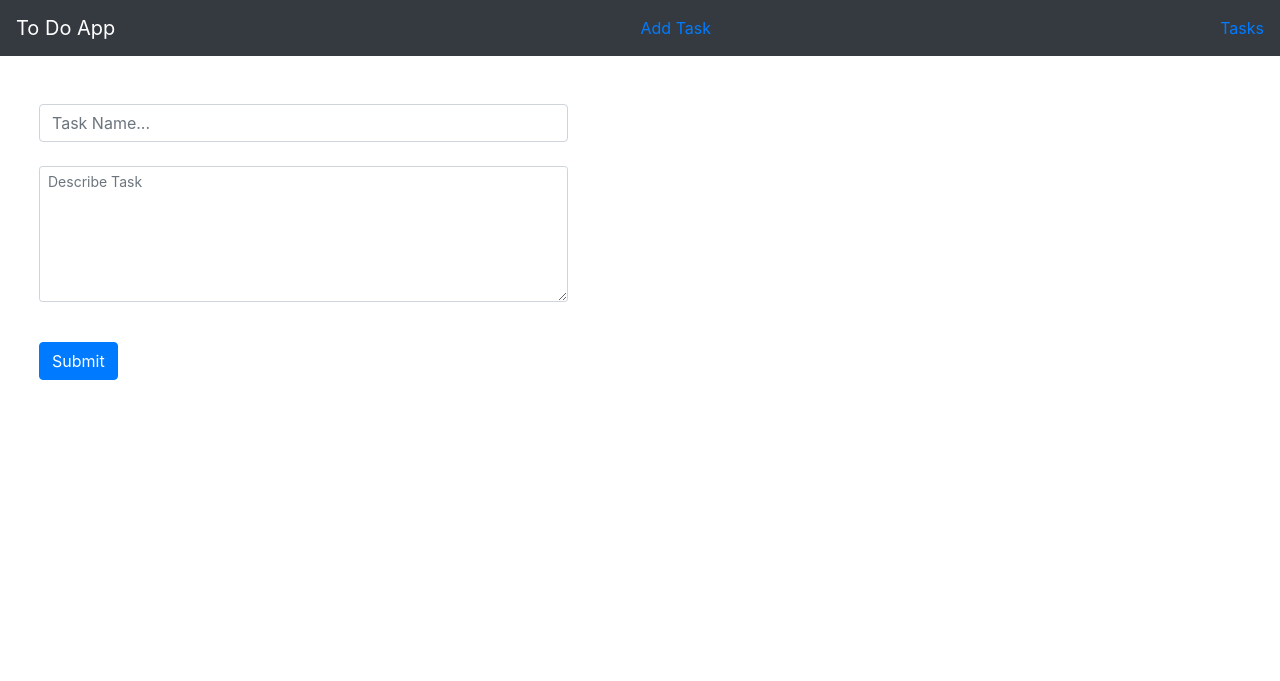
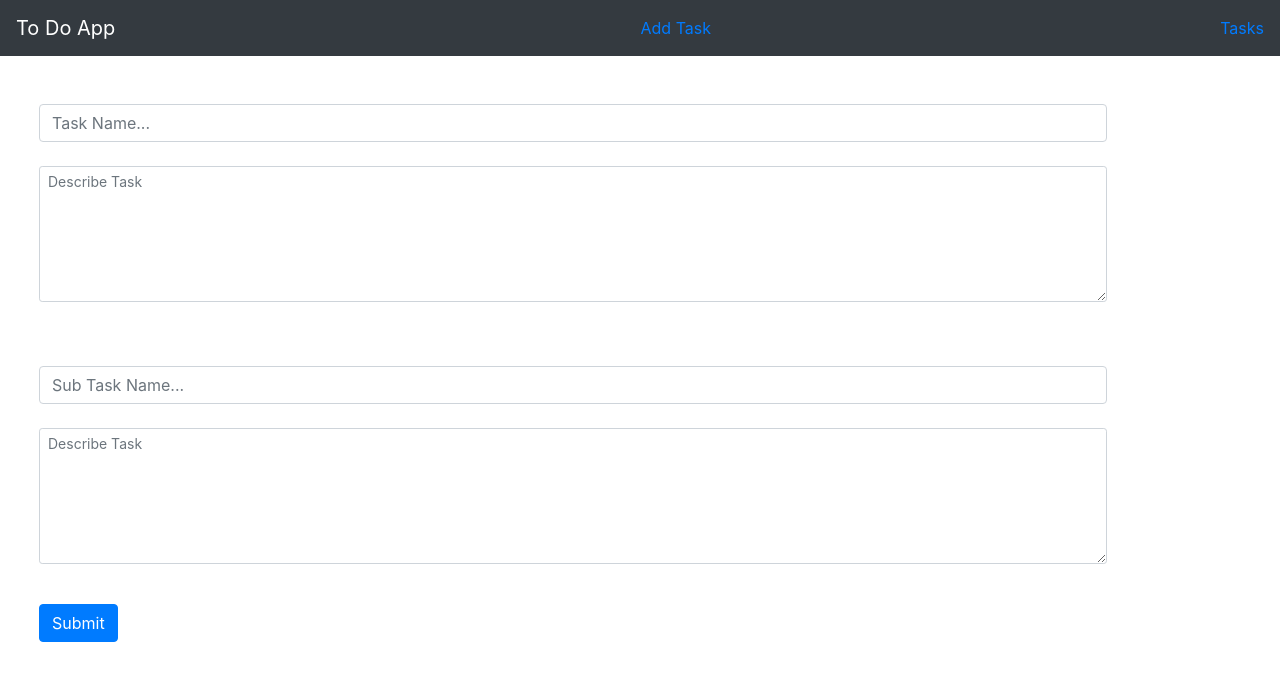
Before and after one commit to iamhritik/Todo-App, a Django app: page /add_task in a window 1280 px wide. Shown: the top 681 px of the page. Run offline with Django 3.2, Linux system fonts and the light colour scheme; some libraries are stand-ins or nearby versions.

Commit message:
Model version 2 ------- / added urls -- del_task , add_sub , del_sub ------- / views added -----add_sub, del_sub, del_task --- changes in view ----home ------- / tempate cahnges in index.html

```diff
--- a/main/templates/add.html
+++ b/main/templates/add.html
@@ -10,6 +10,12 @@
             <div class="form-group col-md-12">
                 <textarea type="text" name="task_d" class="form-control form-control-sm mr-sm-4" placeholder="Describe Task" rows="6"></textarea><br/>
             </div>
+            <div class="form-group col-md-12">
+                <input type="text" name="sub_h" class="form-control mb-2 mt-4 mr-sm-2"  placeholder="Sub Task Name...">
+            </div>
+            <div class="form-group col-md-12">
+                <textarea type="text" name="sub_d" class="form-control form-control-sm mr-sm-4" placeholder="Describe Task" rows="6"></textarea><br/>
+            </div>
       </div>
         <button type="submit" class="btn btn-primary ">Submit</button>
     </form>
--- a/main/urls.py
+++ b/main/urls.py
@@ -4,8 +4,10 @@
 from django.urls import path
 
 urlpatterns=[
-	path('',views.home, name='home'),
+	path('',views.home, name="home"),
     path('add_task', views.add_task, name="add_task"),
-    path('del_task/<int:num>/', views.del_task),
-
+    path('del_task/<int:id>', views.del_task, name="del_task"),
+    path('add_sub/<int:num>', views.add_sub, name="add_sub"),
+    path('del_sub/<int:num1>/<int:num2>', views.del_sub, name="del_sub")
 	]
+#path('del_sub/<int:num>/<int:id>', views.del_sub, name="del_sub")
--- a/main/views.py
+++ b/main/views.py
@@ -1,13 +1,14 @@
 from django.shortcuts import render
 from django.utils import timezone
-from main.models import todo_tasks
+from main.models import todo_tasks, Main_t
+from django.urls import reverse
 from django.http import HttpResponseRedirect, HttpResponse
 from django.views.decorators.csrf import csrf_exempt
 
 # Create your views here.
 def home(request):
-  tasks = todo_tasks.objects.all().order_by("-added_date")
-  return render(request,'index.html',{'tasks':tasks})
+  tasks = Main_t.objects.all()
+  return render(request,'index.html',{'tasks': tasks})
 
 @csrf_exempt
 def add_task(request):
@@ -15,12 +16,34 @@
     task_h = request.POST["task_h"]
     task_d = request.POST["task_d"]
     content_add_time = timezone.now()
-    if todo_tasks.objects.create(task_h=task_h,task_d=task_d,added_date=content_add_time):
-      return HttpResponseRedirect('add_task')
+    sub_h = request.POST["sub_h"]
+    sub_d = request.POST["sub_d"]
+    task1 = todo_tasks.objects.create(task_h=task_h,task_d=task_d,added_date=content_add_time)
+    task2 = todo_tasks.objects.create(task_h=sub_h, task_d=sub_d,added_date=content_add_time)
+    main_t = Main_t.objects.create(main_t=task1)
+    main_t.sub_t.add(task2)
+    return HttpResponseRedirect('add_task')
   else:
-    return render(request, "add.html")
+    return render(request, 'add.html')
 
 @csrf_exempt
-def del_task(request, num):
-  todo_tasks.objects.get(id=num).delete()
-  return HttpResponseRedirect('/')
+def add_sub(request, num):
+  if request.method == "POST":
+    task = todo_tasks.objects.create(task_h=request.POST["subtask"],task_d="",added_date=timezone.now())
+    maint = Main_t.objects.get(id=num)
+    maint.sub_t.add(task)
+    return HttpResponseRedirect(reverse("home"))
+
+
+@csrf_exempt
+def del_task(request, id):
+  main_task = Main_t.objects.get(id=id)
+  main_task.sub_t.all().delete()
+  todo_tasks.objects.get(task_h=main_task).delete()
+  return HttpResponseRedirect(reverse("home"))
+
+@csrf_exempt
+def del_sub(request, num1, num2):
+  maint = Main_t.objects.get(id=num1)
+  maint.sub_t.get(id=num2).delete()
+  return HttpResponseRedirect(reverse("home"))
```
Also changed, not shown: main/templates/index.html (+17 -2 lines), main/migrations/0001_initial.py (added).
